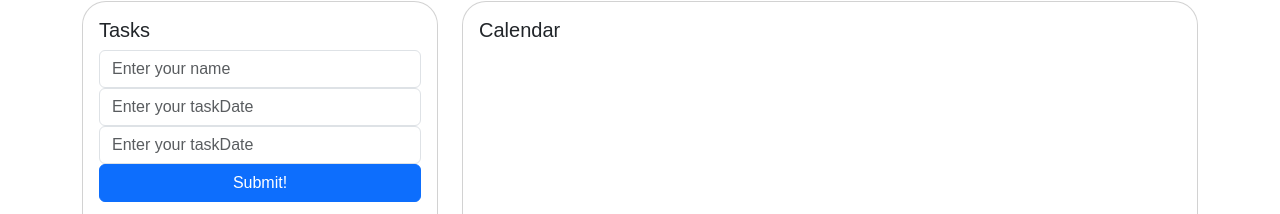
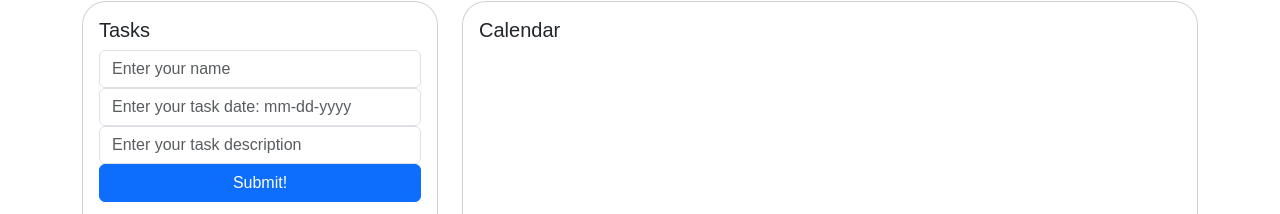
Before and after one commit to COSC481W-2023Fall/planned-out, a React (Create React App) app in the folder front-end/: page / in a window 1280 px wide. Shown: the part 120-334 px from the top of the page. Built offline with nearby package versions, Linux system fonts and the light colour scheme.

Commit message:
fix: date formatting for task add
* fix: date formatting for task add
* add regex to verify format of date so data is consentient in database
* add placeholder to show format for ease of user usage

```diff
--- a/front-end/src/pages/Home.js
+++ b/front-end/src/pages/Home.js
@@ -13,6 +13,8 @@ const Home = () => {
     const inputBox = useRef(null);
 
     const handleSubmit = (e) => {
+
+        if (taskDate !== "Incorrect Date Input") {
             // Send the name input to the server
             fetch("http://localhost:5050/add", {
                 method: "POST",
@@ -24,18 +26,31 @@ const Home = () => {
             .then((res) => {
                 res.json();
                 // Empty the name input value for re-use
-
             })
             .then((data) => {
             });
+            console.log("Successfully added task!")
+        }
+        else {
+            console.log("Error in Date")
+        }
     };
 
     const handleNameInput = (e) => {
         setNameInput(e.target.value);
     };
 
+    // Verifying date format is correct to push to database.
     const handleDateInput = (e) => {
+        if (e.target.value.search(/^\d{2}-\d{2}-\d{4}/) === 0) {
             setDateInput(e.target.value);
+            console.log("Correct Date Format")
+        }
+        else {
+            setDateInput("Incorrect Date Input")
+            console.log("Incorrect Date Format")
+            // Incorrect date value error - show up on page somewhere.
+        }
     };
 
     const handleDescInput = (e) => {
@@ -49,6 +64,7 @@ const Home = () => {
                     <Col>
                         <Card className="tasks-card">
                             <Card.Title>Tasks</Card.Title>
+
                             <Form.Control
                                 ref={inputBox}
                                 defaultValue={taskName}
@@ -58,14 +74,14 @@ const Home = () => {
                             <Form.Control
                                 ref={inputBox}
                                 defaultValue={taskDate}
-                                placeholder="Enter your taskDate"
-                                onChange={(e) => handleDateInput(e)}
+                                placeholder="Enter your task date: mm-dd-yyyy"
+                                onBlur={(e) => handleDateInput(e)}
                             />
 
                             <Form.Control
                                 ref={inputBox}
                                 defaultValue={taskDesc}
-                                placeholder="Enter your taskDate"
+                                placeholder="Enter your task description"
                                 onChange={(e) => handleDescInput(e)}
                             />
                             <Button onClick={(e) => handleSubmit(e)}>Submit!</Button>
```
Lines whose indentation alone changed are shown as unchanged.
